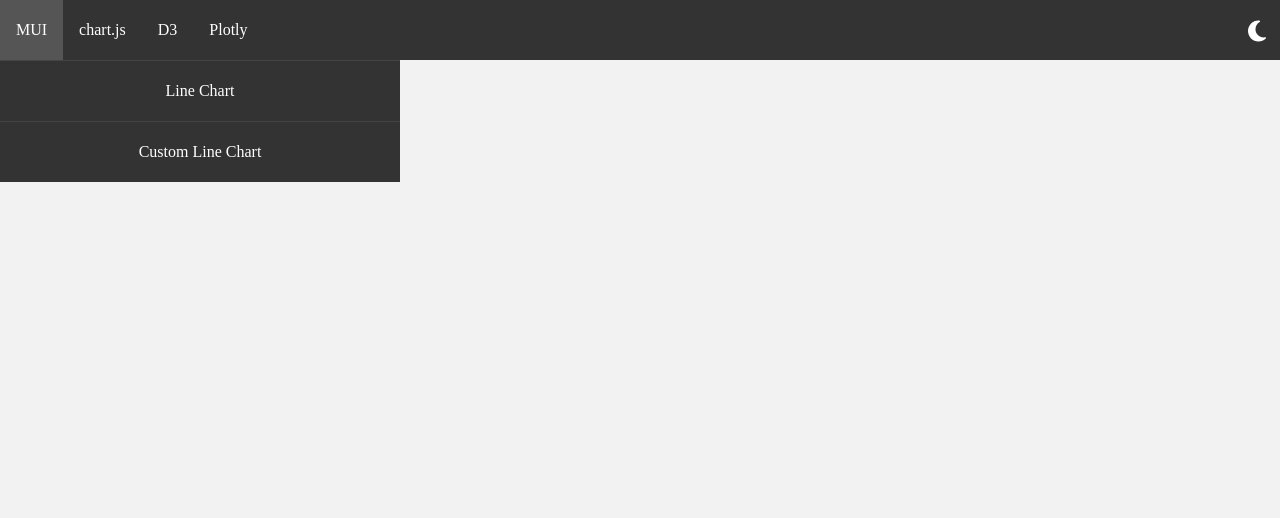
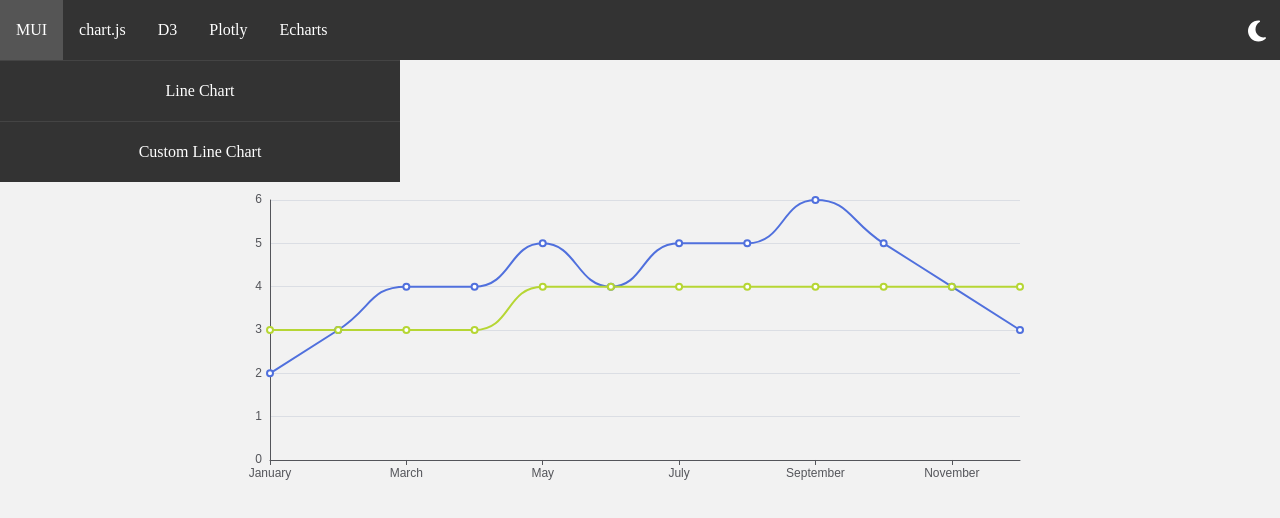
Before and after one commit to Deaniebean/data-viz-libraries, a React (Vite) app: page /echarts/line-chart in a window 1280 px wide. Shown: the top 518 px of the page. Built offline with nearby package versions, Linux system fonts and the light colour scheme.

Commit message:
Plotly and Echarts

```diff
--- a/package.json
+++ b/package.json
@@ -15,7 +15,12 @@
     "@fortawesome/free-solid-svg-icons": "^6.7.1",
     "@fortawesome/react-fontawesome": "^0.2.2",
     "@mui/x-charts": "^7.23.2",
+    "@types/plotly.js": "^2.35.1",
     "chart.js": "^4.4.7",
+    "echarts-for-react": "^3.0.2",
+    "plotly.js": "^2.35.3",
+    "plotly.js-dist": "^2.35.3",
+    "plotly.js-dist-min": "^2.35.3",
     "react": "^18.3.1",
     "react-chartjs-2": "^5.2.0",
     "react-dom": "^18.3.1",
@@ -23,6 +28,7 @@
   },
   "devDependencies": {
     "@eslint/js": "^9.15.0",
+    "@types/plotly.js-dist-min": "^2.3.4",
     "@types/react": "^18.3.12",
     "@types/react-dom": "^18.3.1",
     "@vitejs/plugin-react": "^4.3.4",
--- a/src/App.tsx
+++ b/src/App.tsx
@@ -3,8 +3,9 @@ import "./styles/App.scss";
 import { Chartjs } from "./charts/Chartjs";
 import { Navbar } from "./Navbar";
 import { D3 } from "./charts/D3";
-import { Plotly } from "./charts/Plotly";
+import { PlotlyChart } from "./charts/Plotly";
 import { LineChartMui } from "./charts/LineChartMui";
+import { Echarts } from "./charts/Echarts";
 
 function App() {
   return (
@@ -12,10 +13,11 @@ function App() {
       <Navbar />
       <div className="content">
         <Routes>
-          <Route path="/" element={<LineChartMui />} />
+          <Route path="/mui/line-chart" element={<LineChartMui />} />
           <Route path="/chartjs/line-chart" element={<Chartjs />} />
+          <Route path="/echarts/line-chart" element={<Echarts/>} />
           <Route path="/D3" element={<D3 />} />
-          <Route path="/Plotly" element={<Plotly />} />
+          <Route path="/Plotly" element={<PlotlyChart />} />
         </Routes>
       </div>
     </div>
--- a/src/Navbar.tsx
+++ b/src/Navbar.tsx
@@ -25,7 +25,9 @@ export const Navbar = () => {
                 <NavLink to="/chartjs/line-chart">Line Chart</NavLink>
               </li>
               <li>
-                <NavLink to="/chartjs/custom-line-chart">Custom Line Chart</NavLink>
+                <NavLink to="/chartjs/custom-line-chart">
+                  Custom Line Chart
+                </NavLink>
               </li>
             </ul>
           </li>
@@ -47,9 +49,14 @@ export const Navbar = () => {
                 <NavLink to="/plotly/line-chart">Line Chart</NavLink>
               </li>
               <li>
-                <NavLink to="/plotly/custom-line-chart">Custom Line Chart</NavLink>
+                <NavLink to="/plotly/custom-line-chart">
+                  Custom Line Chart
+                </NavLink>
               </li>
             </ul>
+          </li>
+          <li>
+            <NavLink to="/echarts/line-chart">Echarts</NavLink>
           </li>
         </ul>
       </div>
--- /dev/null
+++ b/src/charts/Echarts.tsx
@@ -0,0 +1,71 @@
+//$ npm install echarts-for-react decided against it because no resize
+import ReactECharts from "echarts-for-react";
+import { Data } from "../utils/Data";
+import { useState } from "react";
+
+export const Echarts = () => {
+  const [chartData] = useState(Data);
+  const options = {
+    grid: { top: 20, right: 20, bottom: 20, left: 30 },
+    xAxis: {
+      type: "category",
+      data: chartData.map((data) => data.month),
+      boundaryGap: false,
+    },
+    yAxis: {
+      type: "value",
+      axisLine: { show: true },
+    },
+    series: [
+      {
+        data: chartData.map((data) => data.actual),
+        type: "line",
+        smooth: true,
+      },
+      {
+        data: chartData.map((data) => data.target),
+        type: "line",
+        smooth: true,
+      },
+    ],
+    tooltip: {
+      trigger: "axis",
+    },
+  };
+  return (
+    <div className="echarts">
+      <h1>Echarts</h1>
+        <div style={{ width: "800px", height: "600px" }}>
+      <ReactECharts option={options} />
+    </div>
+    </div>
+  );
+};
+
+/*
+
+  const options = {
+    grid: { top: 8, right: 8, bottom: 24, left: 36 },
+    xAxis: {
+      type: 'category',
+      data: ['Mon', 'Tue', 'Wed', 'Thu', 'Fri', 'Sat', 'Sun'],
+    },
+    yAxis: {
+      type: 'value',
+    },
+    series: [
+      {
+        data: [820, 932, 901, 934, 1290, 1330, 1320],
+        type: 'line',
+        smooth: true,
+      },
+    ],
+    tooltip: {
+      trigger: 'axis',
+    },
+  };
+
+  return <ReactECharts option={options} />;
+};
+
+*/
--- a/src/charts/LineChartMui.tsx
+++ b/src/charts/LineChartMui.tsx
@@ -1,19 +1,16 @@
-import React, { useEffect, useState } from "react";
+import React, { useState } from "react";
 import { LineChart } from "@mui/x-charts/LineChart";
 import { Data } from "../utils/Data";
-import { data } from "react-router-dom";
 
 export const LineChartMui = () => {
   const [chartData] = useState(Data);
 
-  // Print the chart data to the console
+  /*
   useEffect(() => {
     console.log("Chart Data:", chartData);
   }, [chartData]);
 
-  const hello = chartData.map((item) => item.month);
-  console.log(hello);
-
+  */
   return (
     <div className="mui">
       <h1>MUI Line Chart</h1>
@@ -35,4 +32,3 @@ export const LineChartMui = () => {
     </div>
   );
 };
-//        xAxis={[{ data: [1, 2, 3, 4, 5, 6, 7, 8, 9, 10, 11, 12] }]}
--- a/src/charts/Plotly.tsx
+++ b/src/charts/Plotly.tsx
@@ -1,7 +1,40 @@
-export const Plotly = () => {
+import React, { useEffect, useRef } from "react";
+import Plotly from "plotly.js-dist-min"; // Use plotly.js-dist-min for better compatibility with Vite
+import { Data } from "../utils/Data";
+
+export const PlotlyChart = () => {
+  const chartRef = useRef<HTMLDivElement>(null);
+  const chartData = Data;
+
+  useEffect(() => {
+    if (chartRef.current) {
+      Plotly.newPlot(
+        chartRef.current,
+        [
+          {
+            x: chartData.map((data) => data.month),
+            y: chartData.map((data) => data.actual),
+            type: "scatter",
+            mode: "lines+markers",
+            marker: { color: "blue" },
+          },
+          {
+            x: chartData.map((data) => data.month),
+            y: chartData.map((data) => data.target),
+            type: "scatter",
+            mode: "lines+markers",
+            marker: { color: "green" },
+          },
+        ],
+        { title: "KPI tracker" }
+      );
+    }
+  }, [chartData]);
+
   return (
-    <div className="plotly">
+    <div className="plotly-chart">
       <h1>Plotly</h1>
+      <div ref={chartRef} style={{ width: "800px", height: "600px" }}></div>
     </div>
   );
 };
```
Also changed, not shown: 1 other file (tests, documents, lock files or other folders).
